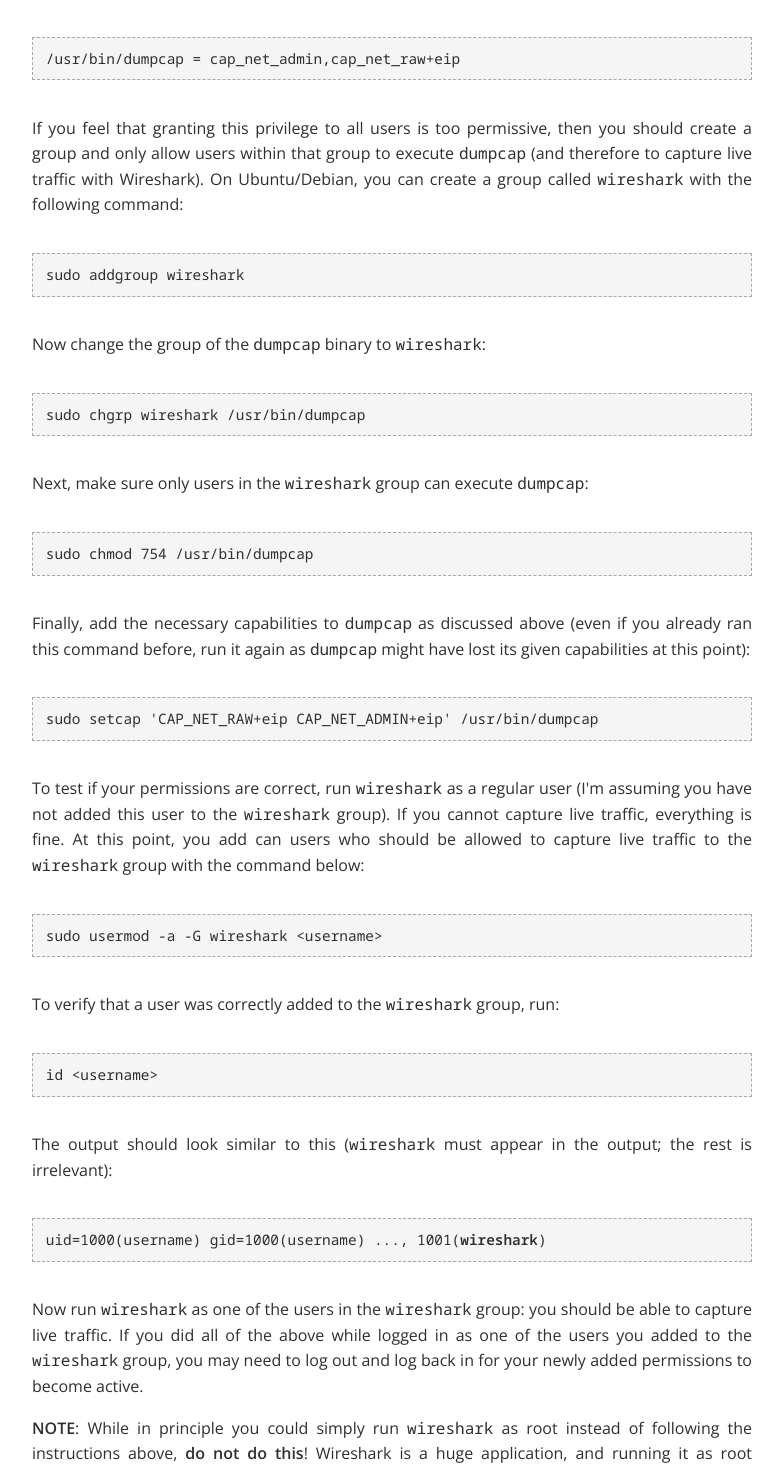
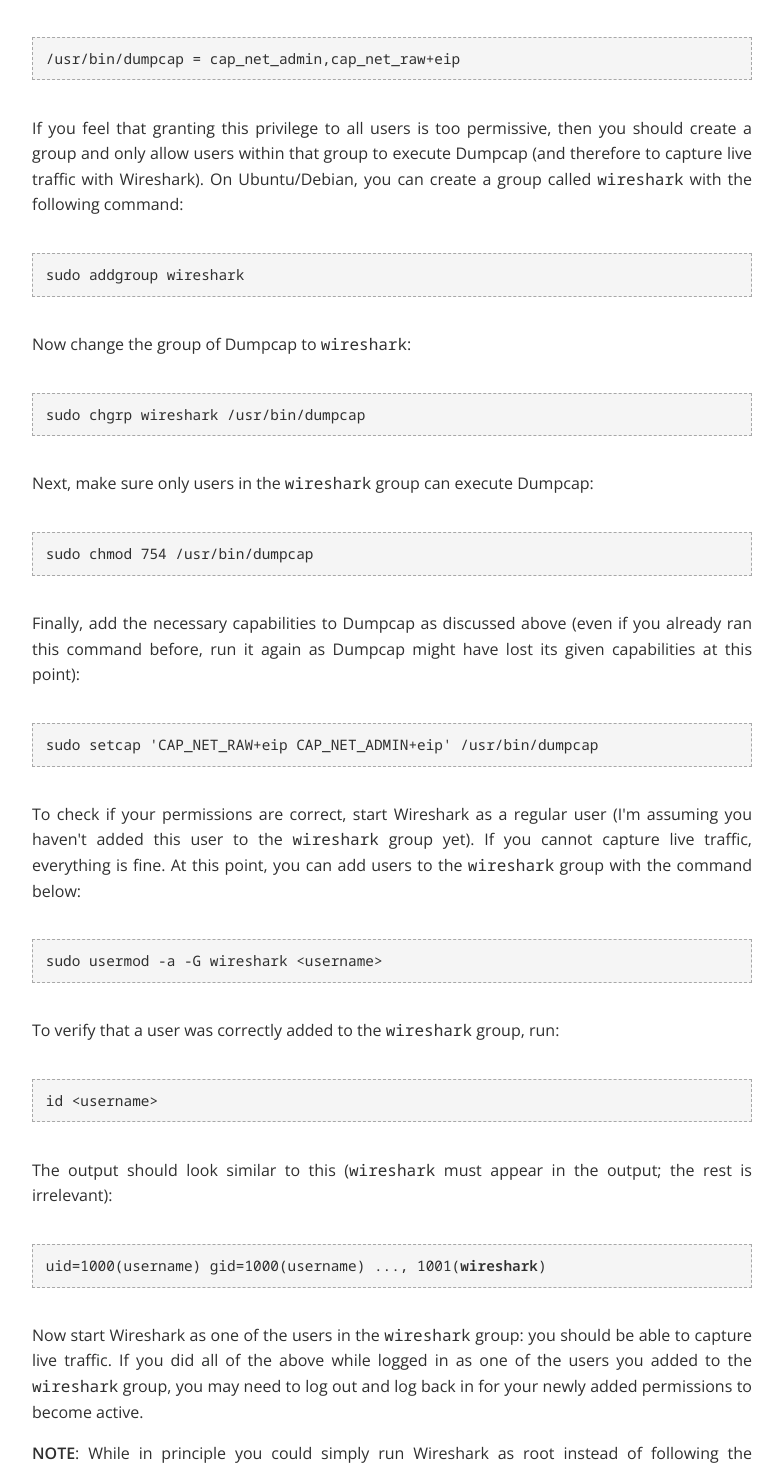
Before and after one commit to dassencio/blog, a Vue app: page /13 in a window 1280 px wide. Shown: the part 666-2131 px from the top of the page, without its empty margins (248-1031 px from the left). Built offline with nearby package versions, Linux system fonts and the light colour scheme.

Commit message:
Improve post text

```diff
--- a/src/posts/13.vue
+++ b/src/posts/13.vue
@@ -5,13 +5,13 @@
   </p>
 
   <CodeBlock
-    >sudo setcap 'CAP_NET_RAW+eip CAP_NET_ADMIN+eip' /usr/bin/dumpcap
-  </CodeBlock>
+    >sudo setcap 'CAP_NET_RAW+eip CAP_NET_ADMIN+eip' /usr/bin/dumpcap</CodeBlock
+  >
 
   <p>
     This will enable all users to capture live traffic going through any network
-    interface. If this is what you wish, you're done: just run
-    <code>wireshark</code> and have fun!
+    interface. If this is what you wish, you're done: just start Wireshark and
+    have fun!
   </p>
 
   <p>
@@ -33,44 +33,40 @@
   <p>
     If you feel that granting this privilege to all users is too permissive,
     then you should create a group and only allow users within that group to
-    execute <code>dumpcap</code> (and therefore to capture live traffic with
-    Wireshark). On Ubuntu/Debian, you can create a group called
+    execute Dumpcap (and therefore to capture live traffic with Wireshark). On
+    Ubuntu/Debian, you can create a group called
     <code>wireshark</code> with the following command:
   </p>
 
   <CodeBlock>sudo addgroup wireshark</CodeBlock>
 
-  <p>
-    Now change the group of the <code>dumpcap</code> binary to
-    <code>wireshark</code>:
-  </p>
+  <p>Now change the group of Dumpcap to <code>wireshark</code>:</p>
 
   <CodeBlock>sudo chgrp wireshark /usr/bin/dumpcap</CodeBlock>
 
   <p>
     Next, make sure only users in the <code>wireshark</code> group can execute
-    <code>dumpcap</code>:
+    Dumpcap:
   </p>
 
   <CodeBlock>sudo chmod 754 /usr/bin/dumpcap</CodeBlock>
 
   <p>
-    Finally, add the necessary capabilities to <code>dumpcap</code> as discussed
-    above (even if you already ran this command before, run it again as
-    <code>dumpcap</code> might have lost its given capabilities at this point):
+    Finally, add the necessary capabilities to Dumpcap as discussed above (even
+    if you already ran this command before, run it again as Dumpcap might have
+    lost its given capabilities at this point):
   </p>
 
   <CodeBlock
-    >sudo setcap 'CAP_NET_RAW+eip CAP_NET_ADMIN+eip' /usr/bin/dumpcap
-  </CodeBlock>
+    >sudo setcap 'CAP_NET_RAW+eip CAP_NET_ADMIN+eip' /usr/bin/dumpcap</CodeBlock
+  >
 
   <p>
-    To test if your permissions are correct, run
-    <code>wireshark</code> as a regular user (I'm assuming you have not added
-    this user to the <code>wireshark</code> group). If you cannot capture live
-    traffic, everything is fine. At this point, you add can users who should be
-    allowed to capture live traffic to the <code>wireshark</code> group with the
-    command below:
+    To check if your permissions are correct, start Wireshark as a regular user
+    (I'm assuming you haven't added this user to the
+    <code>wireshark</code> group yet). If you cannot capture live traffic,
+    everything is fine. At this point, you can add users to the
+    <code>wireshark</code> group with the command below:
   </p>
 
   <CodeBlock>sudo usermod -a -G wireshark &lt;username&gt;</CodeBlock>
@@ -88,11 +84,12 @@
   </p>
 
   <CodeBlock
-    >uid=1000(username) gid=1000(username) ..., 1001(<b>wireshark</b>)
-  </CodeBlock>
+    >uid=1000(username) gid=1000(username) ...,
+    1001(<b>wireshark</b>)</CodeBlock
+  >
 
   <p>
-    Now run <code>wireshark</code> as one of the users in the
+    Now start Wireshark as one of the users in the
     <code>wireshark</code> group: you should be able to capture live traffic. If
     you did all of the above while logged in as one of the users you added to
     the <code>wireshark</code> group, you may need to log out and log back in
@@ -100,10 +97,10 @@
   </p>
 
   <p>
-    <b>NOTE</b>: While in principle you could simply run
-    <code>wireshark</code> as root instead of following the instructions above,
-    <b>do not do this</b>! Wireshark is a huge application, and running it as
-    root unnecessarily risks damaging your system.
+    <b>NOTE</b>: While in principle you could simply run Wireshark as root
+    instead of following the instructions above, <b>do not do this</b>!
+    Wireshark is a huge application, and running it as root unnecessarily risks
+    damaging your system.
   </p>
 
   <p>
```
